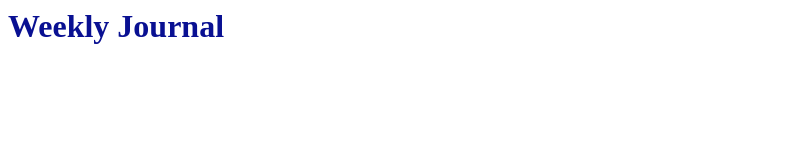
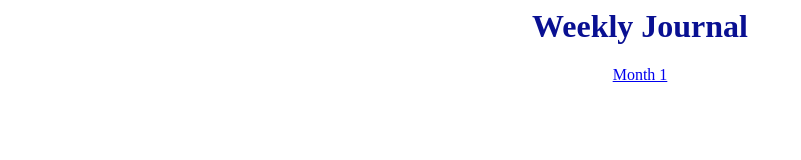
Before and after one commit to ics-ASH/portfolio-websites-patrickk11, a plain HTML site: page secondpage.html in a window 1280 px wide. Shown: the whole page, without its empty margins (0-801 px from the left). Drawn offline with Linux system fonts and the light colour scheme.

Commit message:
rhuiewrtfrhty

```diff
--- a/secondpage.html
+++ b/secondpage.html
@@ -1,2 +1,3 @@
 <title>weekly journal</title>
-<h1 style="font-size: xx-large;"><h1 style="color: rgb(9, 16, 146);">Weekly Journal</h1>
+<center><h1 style="font-size: xx-large;"><h1 style="color: rgb(9, 16, 146);">Weekly Journal</h1></center>
+<center><a href="fortnite.html">Month 1</a></center>
```
Also changed, not shown: fortnite.html (added, +1 -0 lines).
